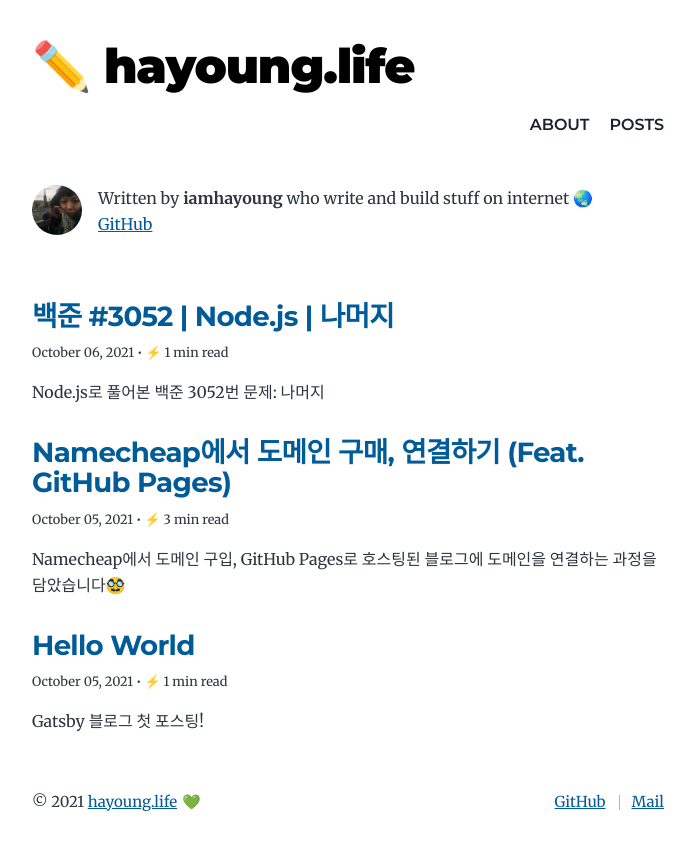
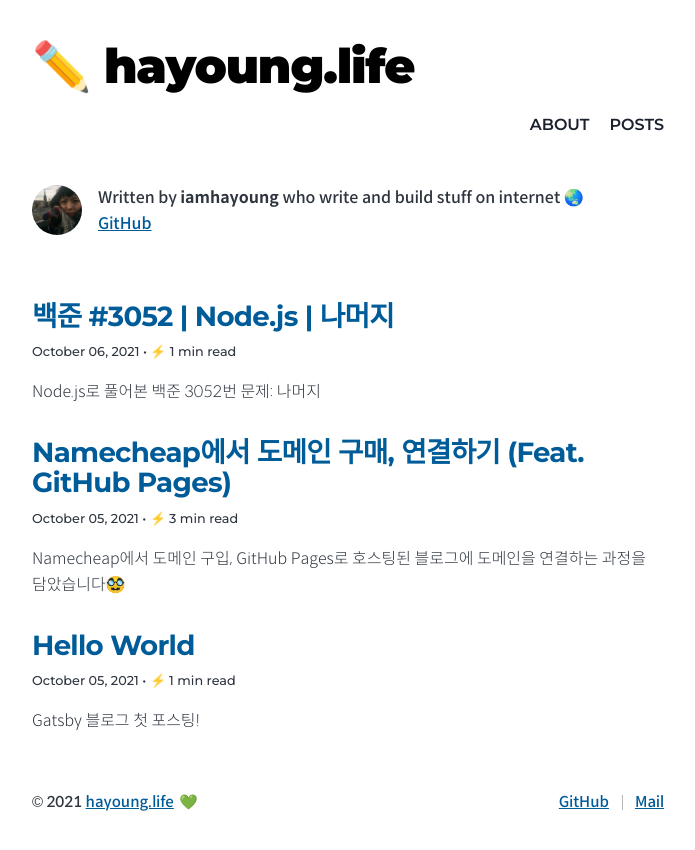
Before and after one commit to iamhayoung/iamhayoung.github.io, a Gatsby site: page / in a window 1280 px wide. Shown: the whole page, without its empty margins (292-987 px from the left). Built offline with nearby package versions, Linux system fonts and the light colour scheme; Gatsby itself is replaced by a stand-in of ours.

Commit message:
body의 font-family를 로컬 폰트 Spoqa Han Sans로 변경

```diff
--- a/src/styles/_global-style.scss
+++ b/src/styles/_global-style.scss
@@ -30,9 +30,8 @@
   --fontFamily-sans: Montserrat, system-ui, -apple-system, BlinkMacSystemFont,
     "Segoe UI", Roboto, "Helvetica Neue", Arial, "Noto Sans", sans-serif,
     "Apple Color Emoji", "Segoe UI Emoji", "Segoe UI Symbol", "Noto Color Emoji";
-  --fontFamily-serif: "Merriweather", "Georgia", Cambria, "Times New Roman",
-    Times, serif;
-  --font-body: var(--fontFamily-serif);
+  --fontFamily-spoqa: "Spoqa Han Sans Neo", "Spoqa Han Sans JP", sans-serif;
+  --font-body: var(--fontFamily-spoqa);
   --font-heading: var(--fontFamily-sans);
   --fontWeight-normal: 400;
   --fontWeight-medium: 500;
@@ -243,21 +242,27 @@
 .post-list-item {
   margin-bottom: var(--spacing-8);
   margin-top: var(--spacing-8);
+
+  p {
+    margin-bottom: var(--spacing-0);
+    font-weight: var(--fontWeight-medium);
   }
 
-.post-list-item p {
-  margin-bottom: var(--spacing-0);
-}
-
-.post-list-item h2 {
+  h2 {
     font-size: var(--fontSize-4);
     color: var(--color-primary);
     margin-bottom: var(--spacing-2);
     margin-top: var(--spacing-0);
   }
 
-.post-list-item header {
+  header {
     margin-bottom: var(--spacing-4);
+  }
+
+  small {
+    font-family: var(--font-heading);
+    font-weight: var(--fontWeight-medium);
+  }
 }
 
 .bio {
--- /dev/null
+++ b/src/styles/_typography.scss
@@ -0,0 +1,73 @@
+/* Spoqa Han Sans Neo */
+@font-face {
+  font-display: swap;
+  font-family: "Spoqa Han Sans Neo";
+  font-style: normal;
+  font-weight: 700;
+  src: url(../fonts/SpoqaHanSansNeo-Bold.woff2) format("woff2");
+}
+
+@font-face {
+  font-display: swap;
+  font-family: "Spoqa Han Sans Neo";
+  font-style: normal;
+  font-weight: 500;
+  src: url(../fonts/SpoqaHanSansNeo-Light.woff2) format("woff2");
+}
+
+@font-face {
+  font-display: swap;
+  font-family: "Spoqa Han Sans Neo";
+  font-style: normal;
+  font-weight: 400;
+  src: url(../fonts/SpoqaHanSansNeo-Medium.woff2) format("woff2");
+}
+
+@font-face {
+  font-display: swap;
+  font-family: "Spoqa Han Sans Neo";
+  font-style: normal;
+  font-weight: 300;
+  src: url(../fonts/SpoqaHanSansNeo-Regular.woff2) format("woff2");
+}
+
+@font-face {
+  font-display: swap;
+  font-family: "Spoqa Han Sans Neo";
+  font-style: normal;
+  font-weight: 100;
+  src: url(../fonts/SpoqaHanSansNeo-Thin.woff2) format("woff2");
+}
+
+/* Spoqa Han Sans JP */
+@font-face {
+  font-display: swap;
+  font-family: "Spoqa Han Sans JP";
+  font-style: normal;
+  font-weight: 700;
+  src: url(../fonts/SpoqaHanSansJP-Bold.woff2) format("woff2");
+}
+
+@font-face {
+  font-display: swap;
+  font-family: "Spoqa Han Sans JP";
+  font-style: normal;
+  font-weight: 500;
+  src: url(../fonts/SpoqaHanSansJP-Light.woff2) format("woff2");
+}
+
+@font-face {
+  font-display: swap;
+  font-family: "Spoqa Han Sans JP";
+  font-style: normal;
+  font-weight: 300;
+  src: url(../fonts/SpoqaHanSansJP-Regular.woff2) format("woff2");
+}
+
+@font-face {
+  font-display: swap;
+  font-family: "Spoqa Han Sans JP";
+  font-style: normal;
+  font-weight: 100;
+  src: url(../fonts/SpoqaHanSansJP-Thin.woff2) format("woff2");
+}
--- a/src/styles/main.scss
+++ b/src/styles/main.scss
@@ -1,4 +1,5 @@
 @use "reset";
 @use "colors";
+@use "typography";
 @use "global-style";
 @use "markdown-style";
```
Also changed, not shown: src/fonts/SpoqaHanSansJP-Bold.woff2 (added), src/fonts/SpoqaHanSansJP-Light.woff2 (added), src/fonts/SpoqaHanSansJP-Regular.woff2 (added), src/fonts/SpoqaHanSansJP-Thin.woff2 (added), src/fonts/SpoqaHanSansNeo-Bold.woff2 (added), src/fonts/SpoqaHanSansNeo-Light.woff2 (added), src/fonts/SpoqaHanSansNeo-Medium.woff2 (added), src/fonts/SpoqaHanSansNeo-Regular.woff2 (added), src/fonts/SpoqaHanSansNeo-Thin.woff2 (added). Lines whose indentation alone changed are shown as unchanged.
